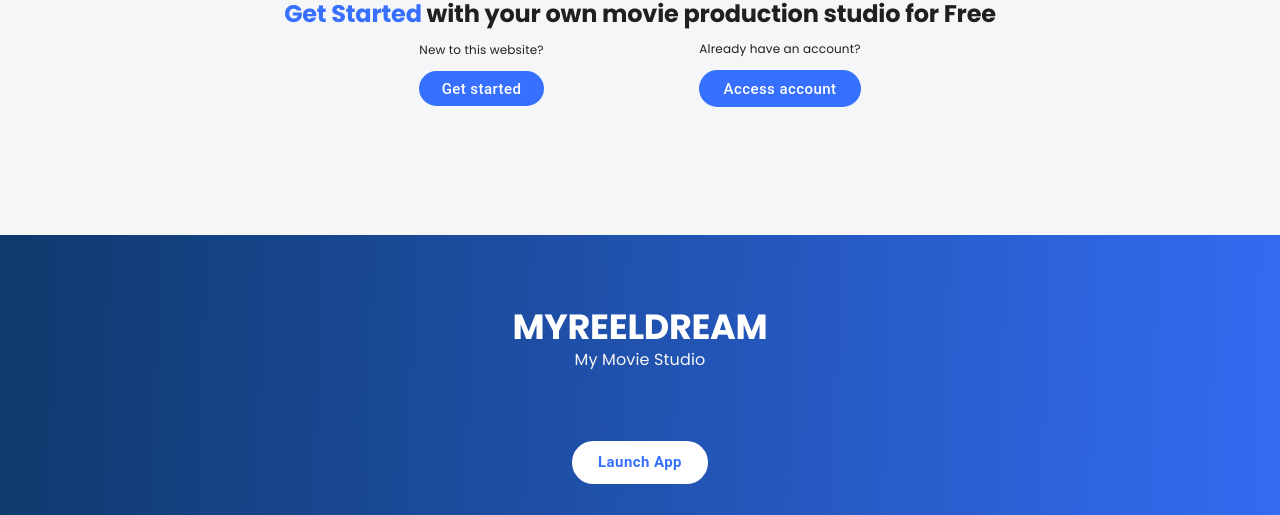
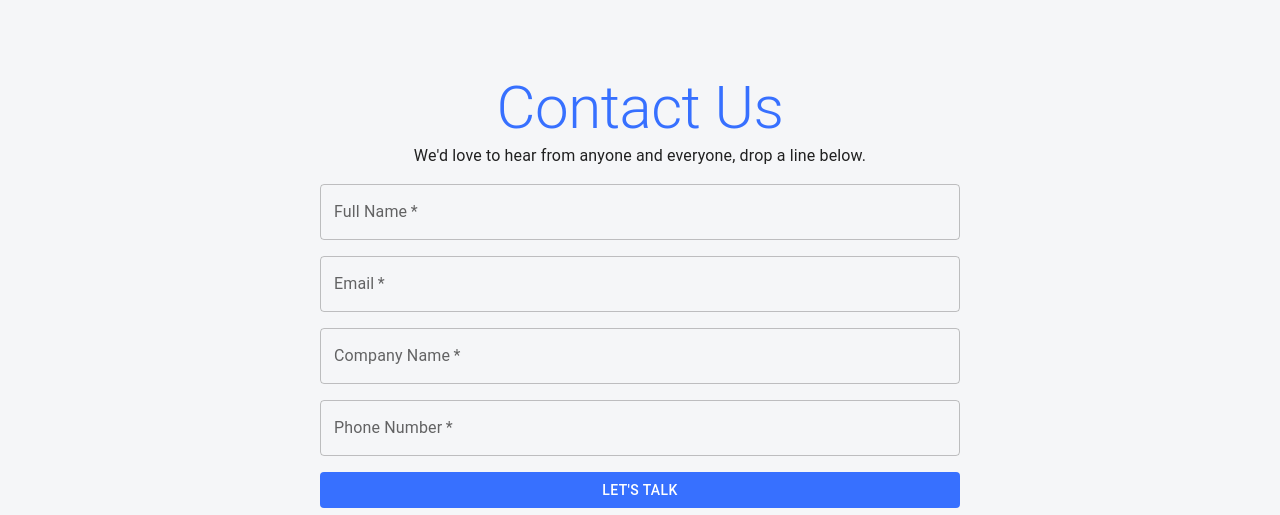
Before and after one commit to saudkhanbpk/youblockchainer-landingpage, a React (Create React App) app: page / in a window 1280 px wide. Shown: the part 285-800 px from the top of the page. Built offline with nearby package versions, Linux system fonts and the light colour scheme; no server answers.

Commit message:
ContactUS component done

```diff
--- a/src/App.js
+++ b/src/App.js
@@ -1,14 +1,15 @@
-import NavBar from './components/NavBar';
-import LandingPage from './LandingPage';
-import Aos from 'aos';
-import 'aos/dist/aos.css';
-import { useEffect } from 'react';
-import { BrowserRouter as Router } from 'react-router-dom';
-import { Navigate, Outlet, Route, Routes } from 'react-router-dom';
-import PrivacyPolicy from './components/PrivacyPolicy';
-import Knowledge from './components/Knowledge';
-import Blog from './components/Blog';
-import BlogDetails from './components/BlogDetails';
+import NavBar from "./components/NavBar";
+import LandingPage from "./LandingPage";
+import Aos from "aos";
+import "aos/dist/aos.css";
+import { useEffect } from "react";
+import { BrowserRouter as Router } from "react-router-dom";
+import { Navigate, Outlet, Route, Routes } from "react-router-dom";
+import PrivacyPolicy from "./components/PrivacyPolicy";
+import Knowledge from "./components/Knowledge";
+import Blog from "./components/Blog";
+import BlogDetails from "./components/BlogDetails";
+import ContactUs from "./components/ContactUs";
 
 function App() {
   return (
@@ -16,7 +17,7 @@
       <Routes>
         <Route
           exact
-          path='/blog'
+          path="/blog"
           element={
             <NavBar>
               <Blog />
@@ -25,7 +26,7 @@
         />
         <Route
           exact
-          path='/blog/:blogId'
+          path="/blog/:blogId"
           element={
             <NavBar>
               <BlogDetails />
@@ -34,7 +35,7 @@
         />
         <Route
           exact
-          path='/knowledge'
+          path="/knowledge"
           element={
             <NavBar>
               <Knowledge />
@@ -43,7 +44,7 @@
         />
         <Route
           exact
-          path='/privacy-policy'
+          path="/privacy-policy"
           element={
             <NavBar>
               <PrivacyPolicy />
@@ -51,7 +52,16 @@
           }
         />
         <Route
-          path='*'
+          exact
+          path="/contactus"
+          element={
+            <NavBar>
+              <ContactUs />
+            </NavBar>
+          }
+        />
+        <Route
+          path="*"
           element={
             <NavBar>
               <LandingPage />
--- a/src/LandingPage.js
+++ b/src/LandingPage.js
@@ -9,6 +9,7 @@
 import { Box, Typography, Button } from '@mui/material'
 import BasicModal from './components/Modal'
 import axios from 'axios'
+import ContactUs from './components/ContactUs'
 
 function LandingPage() {
     const [open, setOpen] = useState(false);
@@ -28,6 +29,7 @@
             <Communities /> */}
             {/* <Artists /> */}
             <Avail />
+            <ContactUs/>
             <Box sx={{padding:{md:'0% 20%', xs:'0% 10%'}}}>
             <Typography variant='h2' sx={{ fontWeight: 'bold', textAlign:'center', fontFamily: 'Poppins', margin: '0', padding: '0', fontSize: { md: '1.5rem', sm: '2rem', xs: '1.5rem' } }}><strong style={{ color: '#3770FF' }}>Get Started</strong> with your own movie production studio for Free</Typography>
             <Box sx={{display:'flex', justifyContent:'space-evenly'}}>
--- /dev/null
+++ b/src/components/ContactUs.js
@@ -0,0 +1,71 @@
+import { Box, Typography, TextField, Container, Button } from "@mui/material";
+import React from "react";
+
+const ContactUs = () => {
+  return (
+    <Container sx={{ my: 9 }}>
+      <Box
+        sx={{
+          display: "flex",
+          flexDirection: "column",
+          alignItems: "center",
+          justifyContent: "center",
+        }}
+      >
+        <Typography sx={{ color: "#3770FF" }} variant="h2">
+          Contact Us
+        </Typography>
+        <Typography>
+          We'd love to hear from anyone and everyone, drop a line below.
+        </Typography>
+      </Box>
+      <Box
+        sx={{
+          display: "flex",
+          flexDirection: "column",
+          alignItems: "center",
+          justifyContent: "center",
+          py: 2,
+          gap: 2,
+        }}
+      >
+        <TextField
+          sx={{ width: "50vw" }}
+          required
+          id="outlined-firstName"
+          label="Full Name"
+        />
+        <TextField
+          sx={{ width: "50vw" }}
+          required
+          id="outlined-firstName"
+          label="Email"
+        />
+        <TextField
+          sx={{ width: "50vw" }}
+          required
+          id="outlined-firstName"
+          label="Company Name"
+        />
+        <TextField
+          sx={{ width: "50vw" }}
+          required
+          id="outlined-firstName"
+          label="Phone Number"
+        />
+        <Button
+          sx={{
+            width: "50vw",
+            color: "white",
+            backgroundColor: "#3770FF",
+            "&:hover": { color: "#3770FF", border: "2px solid #3770FF" },
+          }}
+        >
+          let's Talk
+        </Button>
+      </Box>
+    </Container>
+  );
+};
+
+export default ContactUs;
```
